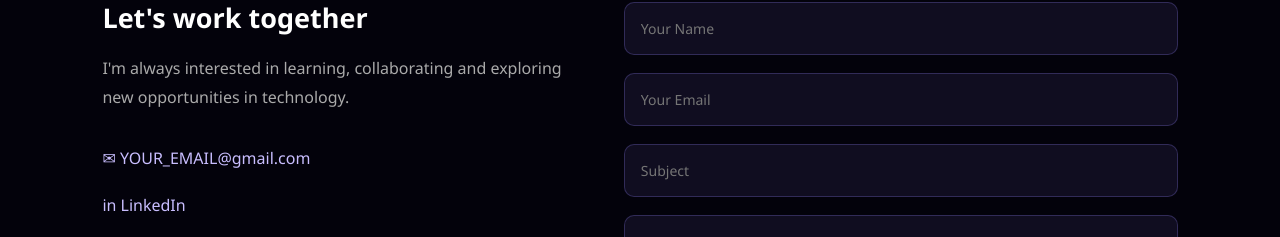
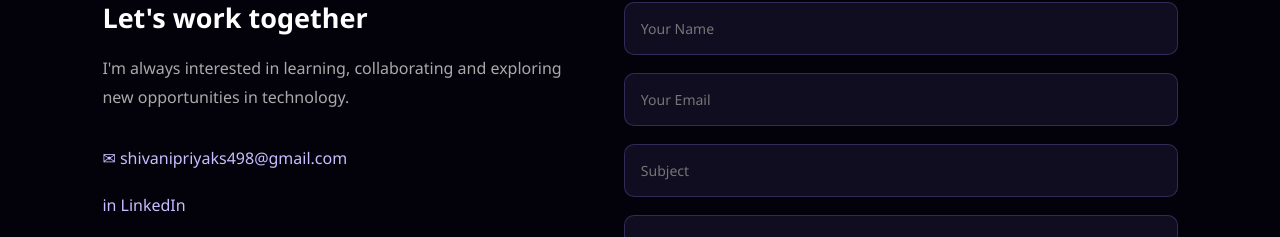
Before and after one commit to shivanipriyaks498-netizen/Shivani-Priya-KS---Portfolio, a React (Vite) app: page / in a window 1280 px wide. Shown: the part 7530-7767 px from the top of the page. Built offline with nearby package versions, Linux system fonts and the light colour scheme; the HTML template or start-up script is replaced by a standard one.

Commit message:
Fix email links in portfolio

```diff
--- a/src/sections/Contact.jsx
+++ b/src/sections/Contact.jsx
@@ -32,8 +32,8 @@ function Contact() {
             and exploring new opportunities in technology.
           </p>
 
-          <a href="mailto:YOUR_EMAIL@gmail.com">
-            ✉ YOUR_EMAIL@gmail.com
+          <a href="mailto:shivanipriyaks498@gmail.com">
+            ✉ shivanipriyaks498@gmail.com
           </a>
 
           <a
@@ -55,7 +55,7 @@ function Contact() {
 
         <motion.form
           className="contact-form"
-          action="https://formsubmit.co/YOUR_EMAIL@gmail.com"
+          action="https://formsubmit.co/shivanipriyaks498@gmail.com"
           method="POST"
           initial={{ opacity: 0, x: 40 }}
           whileInView={{ opacity: 1, x: 0 }}
--- a/src/sections/Home.jsx
+++ b/src/sections/Home.jsx
@@ -64,7 +64,7 @@ function Home() {
         <div className="hero-socials">
 
           <a
-            href="mailto:YOUR_EMAIL@gmail.com"
+            href="mailto:shivanipriyaks498@gmail.com"
             className="social-btn"
             title="Email"
             aria-label="Email"
```
